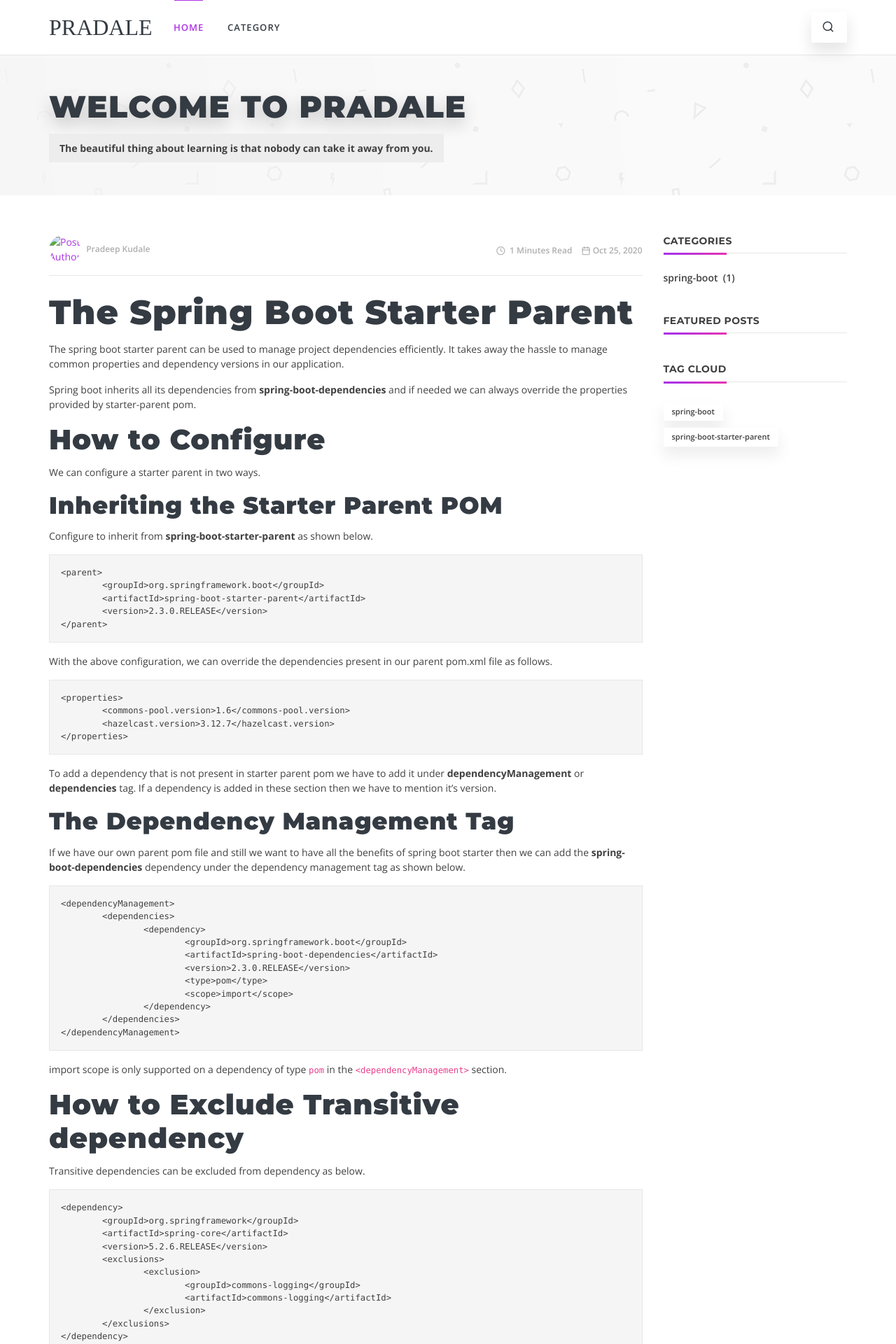
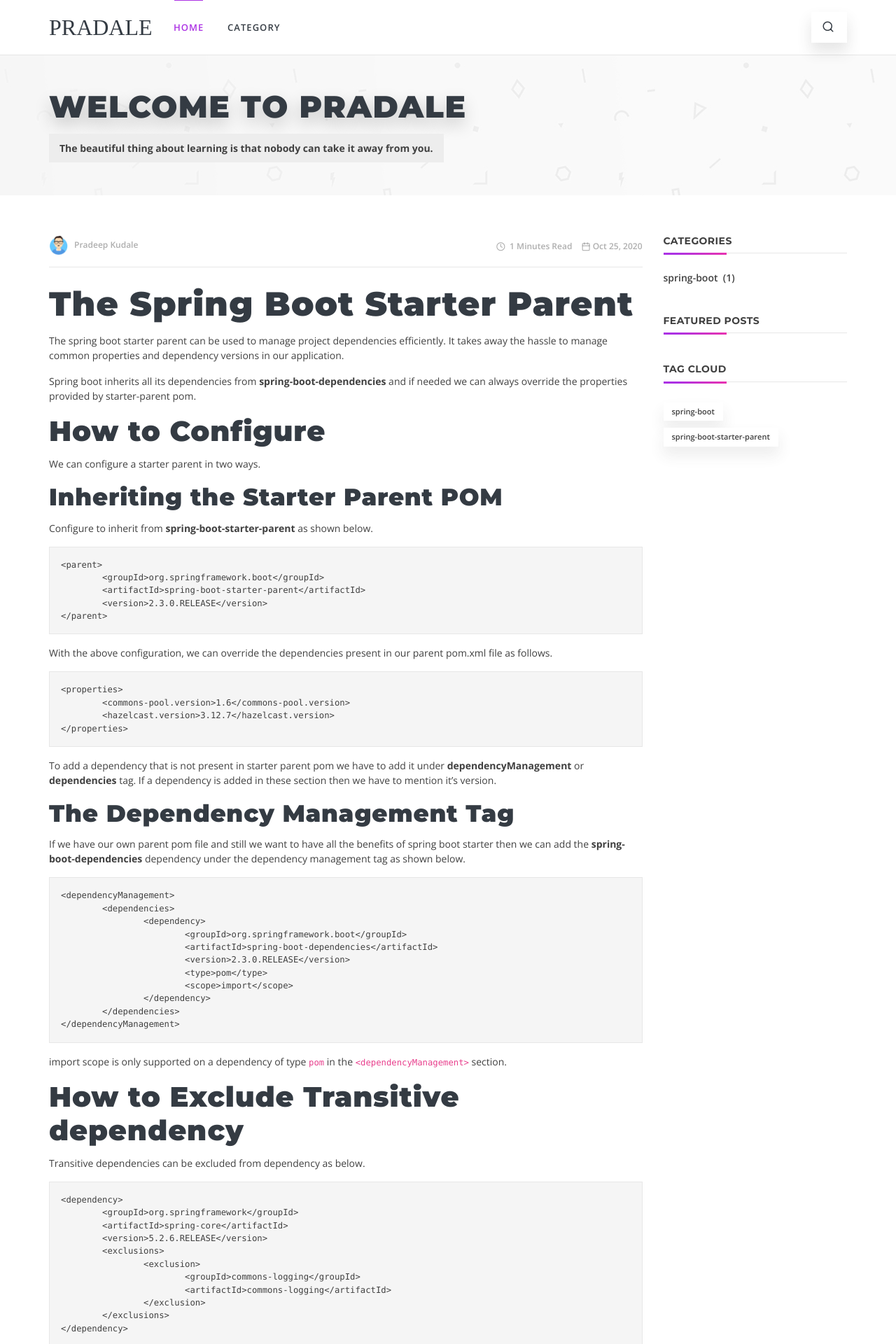
Before and after one commit to pradeepkudale/pradale, a Jekyll site: the page built from _posts/2020-10-25-the-spring-boot-starter-parent.md, in a window 1280 px wide. Shown: the top 1920 px of the page at 70% size. Built offline with Jekyll 4.4.1, drawn with Linux system fonts in a browser that asks for light colours.

Commit message:
Spring boot starter parent post. Add fixes

```diff
--- a/_includes/createx/post-breadcrumb.html
+++ b/_includes/createx/post-breadcrumb.html
@@ -1,5 +1,5 @@
 <!-- Page Title-->
-<div class="page-title d-flex" aria-label="Page title" style="background-image: url(/assets/img/page-title/blog-pattern.jpg);">
+<div class="page-title d-flex" aria-label="Page title" style="background-image: url({{site.baseurl}}/assets/img/page-title/blog-pattern.jpg);">
     <div class="container text-left align-self-center">
         <h1 class="page-title-heading">WELCOME TO PRADALE</h1>
         <div class="page-title-subheading"><strong>The beautiful thing about learning is that nobody can take it away from you.</strong></div>
--- a/_layouts/post.html
+++ b/_layouts/post.html
@@ -18,7 +18,7 @@
                     {% if author %}
                         <a class="scroll-to post-author" href="author">
                             <div class="post-author-avatar">
-                                <img src="{{ author.image }}" alt="Post Author"/>
+                                <img src="{{site.baseurl}}/{{author.image}}" alt="Post Author"/>
                             </div>
                             <div class="post-author-name">{{ author.name }}</div>
                         </a>
@@ -67,9 +67,9 @@
             <!-- Single Post Author-->
             <div class="pb-3" id="author" data-offset-top="100">
                 <div class="author-card mb-5">
-                    <div class="author-card-cover" style="background-image: url(/assets/img/authors/cover.jpg);"></div>
+                    <div class="author-card-cover" style="background-image: url({{site.baseurl}}/assets/img/authors/cover.jpg);"></div>
                     <div class="author-card-profile">
-                        <div class="author-card-avatar"><img src="/assets/img/authors/pradeep-avatar.png" alt="{{post.author}}"/>
+                        <div class="author-card-avatar"><img src="{{site.baseurl}}/assets/img/authors/pradeep-avatar.png" alt="{{post.author}}"/>
                         </div>
                         <div class="author-card-details">
                             <h5 class="author-card-name">{{page.author}}</h5><span class="author-card-position">{{author.position}}</span>
--- a/index.html
+++ b/index.html
@@ -15,7 +15,7 @@
                 <div class="card blog-card mb-2">
                     {% if post.image %}
                     <a class="post-thumb" href="{{ post.url }}">
-                        <img src="{{ site.baseurl }}/assets/img/blogs/{{ post.image }}" alt="{{ post.title }}"/>
+                        <img src="{{site.baseurl}}/assets/img/blogs/{{ post.image }}" alt="{{ post.title }}"/>
                     </a>
                     {% endif %}
                     <div class="card-body">
```
